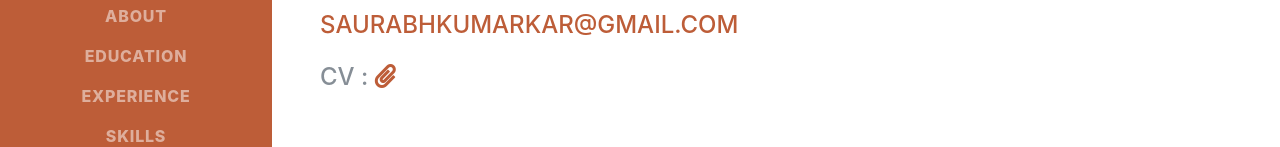
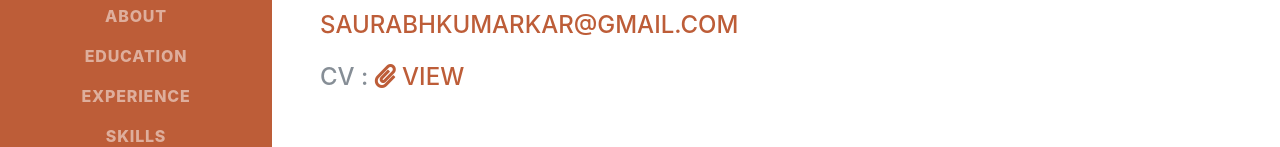
Before and after one commit to saurabhkar/Portfolio-Old, a plain HTML site: page index.html in a window 1280 px wide. Shown: the part 356-503 px from the top of the page. Drawn offline with Linux system fonts and the light colour scheme; a web font is replaced by a local one.

```diff
--- a/index.html
+++ b/index.html
@@ -68,7 +68,12 @@
           <div class="subheading mb-5">International Institute of Information Technology , Bhubaneshwar .
             <p>
             <a href="mailto:saurabhkumarkar@gmail.com">saurabhkumarkar@gmail.com</a></p>
-            <p>CV : <a href="resume.pdf" target="_blank"><i class="fas fa-paperclip"></i></a></p>
+
+
+            <p>CV :
+        <!--<embed src="Resume.pdf" type="application/pdf" target="_blank"  height="300px" width="100%" class="responsive">
+           -->
+             <a href="resume.pdf" target="_blank"><i class="fas fa-paperclip" target="_blank"></i>   View</a></p>
           </div>
           <p class="lead mb-5">To acquire a position and contribute as a team member in a lively work environment ,focused on
 promoting business growth by providing better worth and service utilizing my communication, technical
```
